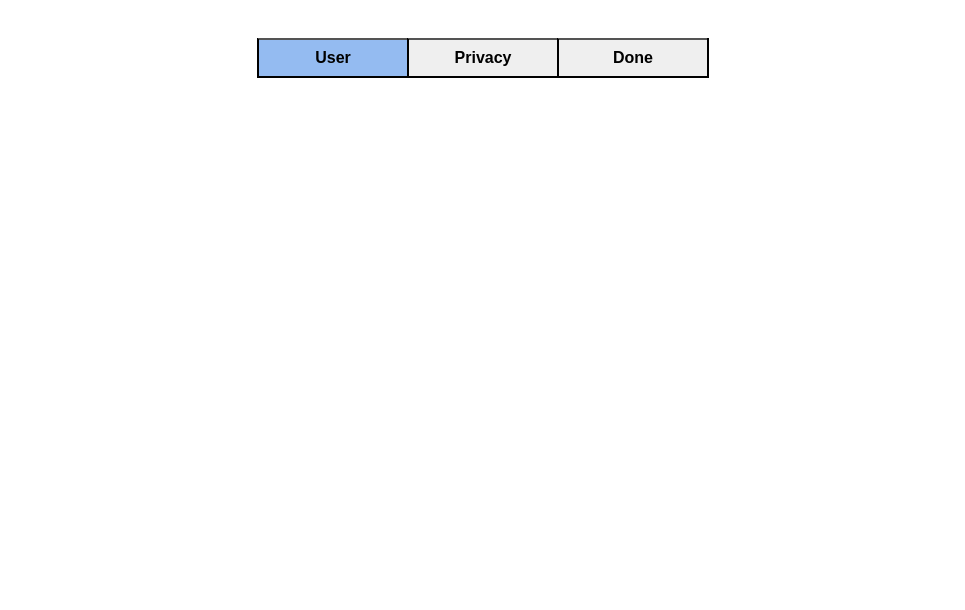
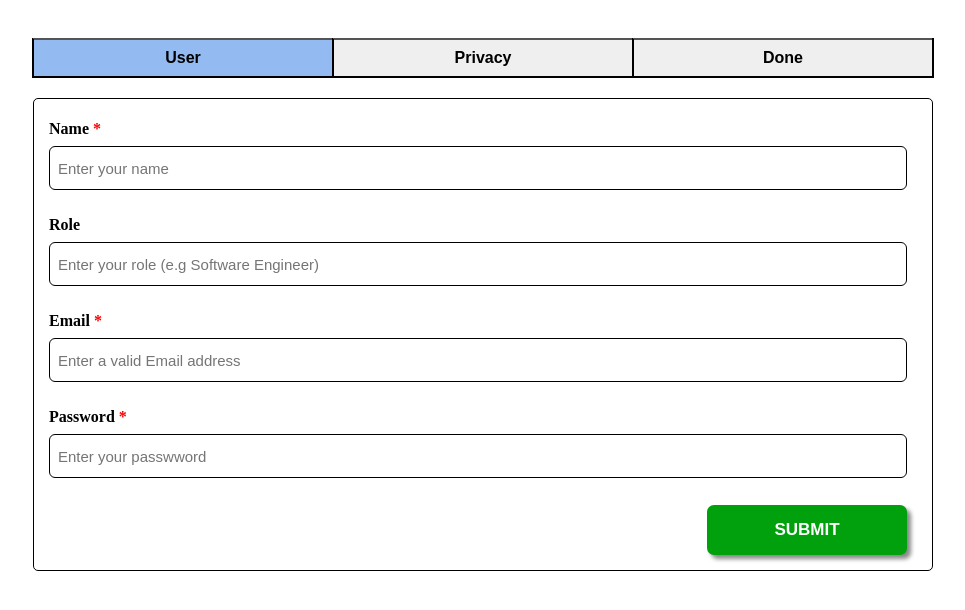
Before and after one commit to PeerProg/React-Grind, a React (Create React App) app: page / in a window 1280 px wide. Shown: the top 610 px of the page, without its empty margins (157-1122 px from the left). Built offline with nearby package versions, Linux system fonts and the light colour scheme.

Commit message:
Create Done Page

```diff
--- a/src/App.js
+++ b/src/App.js
@@ -15,9 +15,9 @@ function App() {
       <AppWrapper>
         <Tabs items={items} />
         <Switch>
-          <Route path="/user" component={User} />
-          <Route path="/privacy" component={Privacy} />
-          <Route path="/done" component={Done} />
+          <Route path={['/user', '/']} component={User} exact />
+          <Route path="/privacy" component={Privacy} exact />
+          <Route path="/done" component={Done} exact />
         </Switch>
       </AppWrapper>
     </Provider>
--- a/src/components/Tabs.js
+++ b/src/components/Tabs.js
@@ -30,7 +30,7 @@ const StyledButton = styled.button`
   border-right: none;
   border-left: 2px solid black;
   cursor: pointer;
-  width: 150px;
+  width: 300px;
   height: 40px;
   font-size: 16px;
   font-weight: 600;
--- a/src/components/input-field.js
+++ b/src/components/input-field.js
@@ -9,12 +9,13 @@ const InputField = ({
   label,
   required,
   type,
-  value
+  value,
+  placeholder
 }) => {
   return (
     <StyledInputWrapper>
       <StyledLabelHolder>
-        <StyledLabel>{label}</StyledLabel>
+        <StyledLabel htmlFor={label}>{label}</StyledLabel>
         {required && (
           <>
             <Spacer width={4} />
@@ -25,7 +26,13 @@ const InputField = ({
 
       <Spacer height={2} />
 
-      <StyledInput onChange={handleInputChange} value={value} type={type} />
+      <StyledInput
+        id={label}
+        onChange={handleInputChange}
+        value={value}
+        type={type}
+        placeholder={placeholder}
+      />
 
       <Spacer height={2} />
 
@@ -63,7 +70,6 @@ InputField.defaultProps = {
 const StyledInputWrapper = styled.div`
   display: flex;
   flex-direction: column;
-  max-width: 500px;
 `;
 
 const StyledLabelHolder = styled.span`
--- a/src/pages/done.js
+++ b/src/pages/done.js
@@ -1,7 +1,49 @@
 import React from 'react';
+import styled from 'styled-components';
+import Spacer from '../components/spacer';
 
 const Done = () => {
-  return <div>It is finished</div>;
+  return (
+    <StyledPageWrapper>
+      <StyledTick src="/tick.svg" alt="" />
+      <Spacer height={24} />
+      <>
+        <StyledText>Please verify your email address.</StyledText>
+        <StyledText>
+          You should have received an email from us already.
+        </StyledText>
+      </>
+    </StyledPageWrapper>
+  );
 };
 
 export default Done;
+
+const StyledPageWrapper = styled.form`
+  width: 900px;
+  min-height: 50vh;
+  border-radius: 5px;
+  margin-left: auto;
+  margin-right: auto;
+  border: 1px solid black;
+  height: 100%;
+  display: flex;
+  padding: 15px 25px 15px 15px;
+
+  display: flex;
+  flex-direction: column;
+  justify-content: center;
+  align-items: center;
+  box-sizing: border-box;
+`;
+
+const StyledTick = styled.img`
+  width: 150px;
+  height: 120px;
+`;
+
+const StyledText = styled.p`
+  color: #00a10c;
+  font-size: 20px;
+  margin-bottom: 0;
+`;
--- a/src/pages/user.js
+++ b/src/pages/user.js
@@ -21,6 +21,7 @@ const User = () => {
           label="Name"
           type="text"
           required
+          placeholder="Enter your name"
           handleInputChange={e => {
             dispatch(updateUserInfo({ name: e.target.value }));
           }}
@@ -30,6 +31,7 @@ const User = () => {
         <InputField
           label="Role"
           type="text"
+          placeholder="Enter your role (e.g Software Engineer)"
           handleInputChange={e => {
             dispatch(updateUserInfo({ role: e.target.value }));
           }}
@@ -41,6 +43,7 @@ const User = () => {
           label="Email"
           type="email"
           required
+          placeholder="Enter a valid Email address"
           handleInputChange={e => {
             dispatch(updateUserInfo({ email: e.target.value }));
           }}
@@ -52,6 +55,7 @@ const User = () => {
           label="Password"
           type="password"
           required
+          placeholder="Enter your passwword"
           handleInputChange={e => {
             dispatch(updateUserInfo({ password: e.target.value }));
           }}
@@ -70,21 +74,22 @@ export default User;
 
 const StyledPageWrapper = styled.div`
   display: flex;
-  flex-direction: column;
-  border: 1px solid black;
-  width: 50vw;
-  min-height: 50vh;
-  border-radius: 5px;
-  padding: 15px;
-  margin-left: auto;
-  margin-right: auto;
 `;
 
 const StyledForm = styled.form`
-  width: 100%;
+  width: 900px;
+  min-height: 50vh;
+  border-radius: 5px;
+  margin-left: auto;
+  margin-right: auto;
+  border: 1px solid black;
   height: 100%;
   display: flex;
+  padding: 15px 25px 15px 15px;
+
+  display: flex;
   flex-direction: column;
+  box-sizing: border-box;
 `;
 
 const StyledButton = styled.button`
```
Also changed, not shown: public/tick.svg (added).
